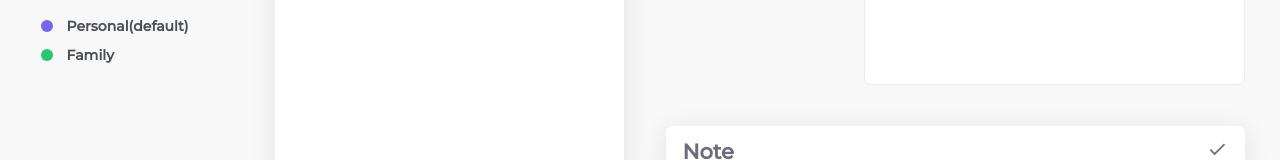
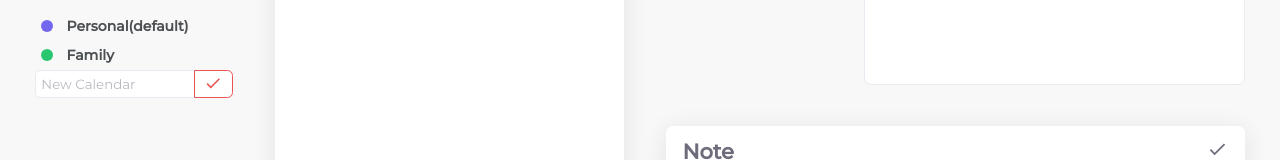
Before and after one commit to joan-KIM/diary, a React (Create React App) app: page / in a window 1280 px wide. Shown: the part 269-429 px from the top of the page. Built offline with nearby package versions, Linux system fonts and the light colour scheme.

Commit message:
카테고리 입력창 CSS 적용

```diff
--- a/src/App.css
+++ b/src/App.css
@@ -318,12 +318,13 @@ body{
   margin-bottom: 1.5em;
 }
 
-.add-calendar-btn{
+.show-inputgroup-btn{
   font-size: 1.3em;
   display: block;
   margin-left: auto;
   cursor: pointer;
 }
+
 
 .category-list{
   margin: 0;
@@ -343,8 +344,12 @@ body{
   font-size: 1.3em;
   display: block;
   margin-left: auto;
-  color:#B9B9C3;
-  visibility: hidden;
+  color:#F8F8F8;
+}
+
+.delete-category-btn:hover{
+  color: #B9B9C3;
+  cursor: pointer;
 }
 
 .bullet-styling{
@@ -367,3 +372,67 @@ body{
 .bullet-family{
   background-color: #28c76f;
 }
+
+.bullet-input{
+  background-color: #EA5455;
+  margin:auto 0.7em auto 0;
+}
+
+.category-input-group{
+  display: flex;
+  /* border-radius: 0.4em; */
+}
+
+.category-input-group:focus-within,
+.category-input-group:active{
+  box-shadow: 0px 0px 10px 0px  rgb(34, 41, 47, 0.1);
+}
+
+.category-input-group:active > .category-input{
+  border:1px solid #EA5455;
+  border-style: solid none solid solid;
+}
+
+.category-input{
+  padding: 0.4em;
+  border: 1px solid #EBE9F1;
+  border-style: solid none solid solid;
+  border-radius: 0.4em;
+  border-top-right-radius: 0;
+  border-bottom-right-radius: 0;
+  width: 80%;
+  font-family: 'Montserrat', sans-serif;
+  outline: none;
+}
+
+.category-input:focus::placeholder{
+  padding-left: 0.4em;
+  transition: padding-left 0.2s ease;
+}
+
+.category-input:focus{
+  border:1px solid #EA5455;
+  border-style: solid none solid solid;
+}
+
+.add-calendar-btn{
+  background-color: #FFFFFF;
+  border-radius: 0.4em;
+  border-top-left-radius: 0;
+  border-bottom-left-radius: 0;
+  width: 20%;
+  margin-left: auto;
+  border:  1.5px solid #EA5455;
+}
+
+.add-calendar-btn:hover{
+  background-color: rgb(234, 84, 85, 0.1);
+}
+
+.add-btn-mark{
+  font-size: 1.3em;
+  cursor: pointer;
+  color: #EA5455;
+  display: block;
+  margin: 0.2em auto;
+}
--- a/src/components/Category.jsx
+++ b/src/components/Category/index.jsx
@@ -1,21 +1,21 @@
 import React from "react";
-import { MdAdd, MdClear } from "react-icons/md";
+import { MdAdd, MdClear, MdCheck } from "react-icons/md";
 import classNames from "classnames";
 
 export default function Category(){
+
     return (
         <div className='category-section' >
             <div className='category-wrapper' >
                 <div className='category-header' >
                     <p style={{margin: '0'}}>CALENDARS</p>
-                    <MdAdd className='add-calendar-btn' />
+                    <MdAdd className='show-inputgroup-btn'  />
                 </div>
 
                 <ul className='category-list' >
                     <li>
                         <label className={classNames('bullet-styling', 'bullet', 'bullet-default')} />
                         Personal(default)
-                        <MdClear className='delete-category-btn' />
                     </li>
                     <li>
                         <label className={classNames('bullet-styling', 'bullet', 'bullet-family')} />
@@ -23,6 +23,16 @@ export default function Category(){
                         <MdClear className='delete-category-btn' />
                     </li>
                 </ul>
+
+                <div className="category-input-wrapper">
+                    <div className='category-input-group'>
+                        <input type='text' className='category-input' placeholder='New Calendar' />
+                        <div className='add-calendar-btn'>
+                            <MdCheck className='add-btn-mark' />
+                        </div>
+                    </div>
+                </div>
+
             </div>
         </div>
     )
--- a/src/utils/date.js
+++ b/src/utils/date.js
@@ -28,6 +28,6 @@ export const enDay = (day) => {
 }
 
 export const enMonth = (month) => {
-    const monthList = ['January','February',' March',' April','May','June','July','August',,'October','November','December'];
+    const monthList = ['January','February',' March',' April','May','June','July','August','September','October','November','December'];
     return monthList[month];
 }
```
